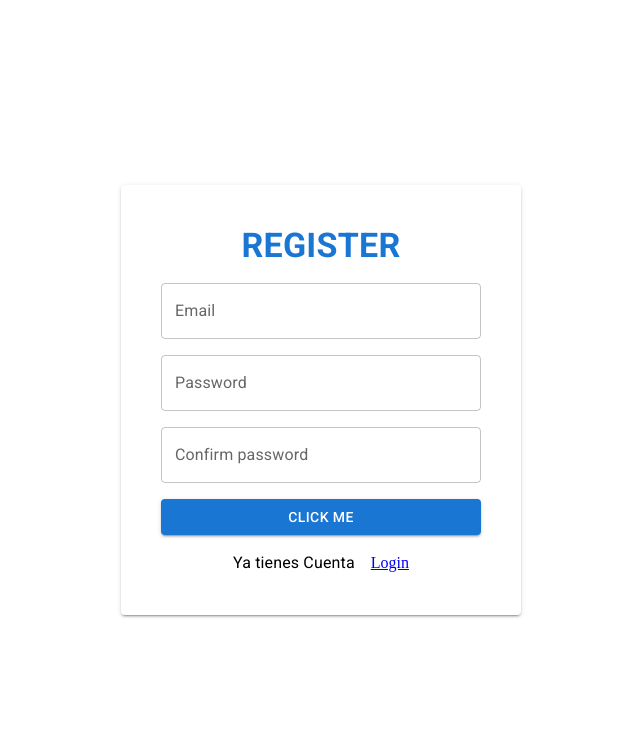
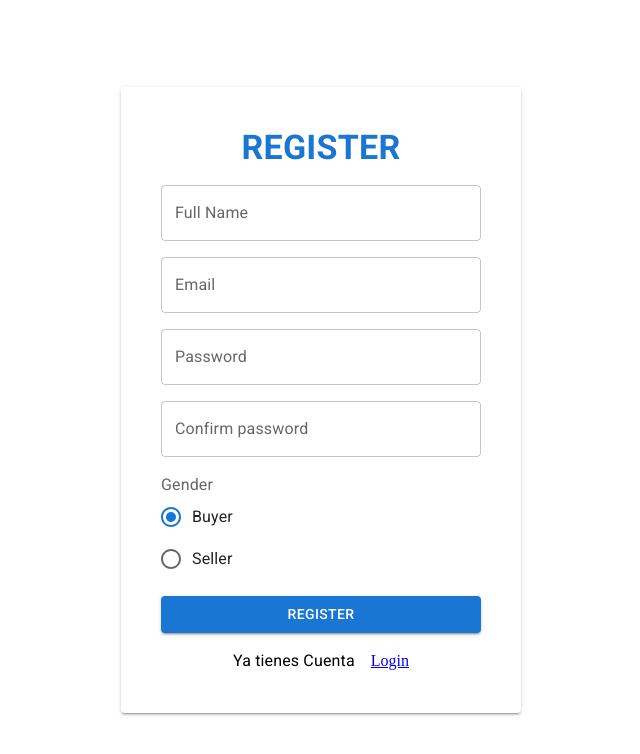
Before and after one commit to sofia-torres-v/Firebase-react, a React (Vite) app: page /Register in a window 1280 px wide. Shown: the top 754 px of the page, without its empty margins (319-959 px from the left). Built offline with nearby package versions, Linux system fonts and the light colour scheme.

Commit message:
ADD: field for the full name and a select to choose to register as a seller or buyer in the form

```diff
--- a/src/components/RegisterScreen/Register.jsx
+++ b/src/components/RegisterScreen/Register.jsx
@@ -1,4 +1,14 @@
-import { Box, Button, Paper, TextField } from "@mui/material";
+import {
+    Box,
+    Button,
+    FormControl,
+    FormControlLabel,
+    FormLabel,
+    Paper,
+    Radio,
+    RadioGroup,
+    TextField,
+} from "@mui/material";
 import { Typography } from "@mui/material";
 import { useState } from "react";
 import { Link, useNavigate } from "react-router-dom";
@@ -6,61 +16,74 @@ import { ToastContainer } from "react-toastify";
 import { toastIt, validateEmail } from "../../utils/utils";
 import { getDocumentByProperty, saveDocument } from "../../actions/actions";
 import moment from "moment";
-import bcrypt from 'bcryptjs';
+import bcrypt from "bcryptjs";
 import CustomLoading from "../common/CustomLoading";
 
-
 const RegisterScreen = () => {
-    const [loading,setLoading] = useState(false);
-    const [formData, setFormData]= useState({
-        email: '',
-        password:'',
-        confirmPassword:'',
-    })
-
-    const navigate = useNavigate()
-    const handleChange =((event)=>{
-        const { name, value }   = event.target;
-        setFormData ({...formData,[name]: value});
+    const [loading, setLoading] = useState(false);
+    const [formData, setFormData] = useState({
+        fullName:'',
+        email: "",
+        password: "",
+        confirmPassword: "",
+        userRole:'buyer'
     });
 
-    const handleRegister = async ()=>{
-        const{ email, password, confirmPassword} = formData;
+    const navigate = useNavigate();
+    const handleChange = (event) => {
+        const { name, value } = event.target;
+        setFormData({ ...formData, [name]: value });
+    };
+
+    const handleRegister = async () => {
+        const { fullName, email, password, userRole, confirmPassword } = formData;
         if (!validateEmail(email)) {
-            toastIt('Ingrese email válido por favor.', 3);
-            return
+            toastIt("Ingrese email válido por favor.", 3);
+            return;
         }
 
-        if (!password || !confirmPassword) {
-            toastIt('Porfavor introduzca todos los campos', 3);
-            return
+        if (!password || !confirmPassword || !fullName) {
+            toastIt("Porfavor introduzca todos los campos", 3);
+            return;
         }
 
-        console.log('funcionó')
+        console.log("funcionó");
         if (password !== confirmPassword) {
-            toastIt('Las contraseñas no coinciden', 3
-            );
+            toastIt("Las contraseñas no coinciden", 3);
             return;
         }
 
         //instalamos bcrypt para encriptar la contraseña
-        bcrypt.hash(password,10, async(err, hash)=>{
+        bcrypt.hash(password, 10, async (err, hash) => {
             if (err) {
-                console.log('Ocurrió un error:',err)
-            }else{
-                const docs = await getDocumentByProperty('Users', 'email', email);
+                console.log("Ocurrió un error:", err);
+            } else {
+                setLoading(true);
+                const docs = await getDocumentByProperty(
+                    "Users",
+                    "email",
+                    email
+                );
                 if (docs.length > 0) {
-                    toastIt('Este usuario ya existe',
-                     2
-                    );
+                    toastIt("Este usuario ya existe", 2);
                     return;
                 }
 
-                setLoading(true);
-                await saveDocument('Users', { email, hash, date: moment().format()})
+                await saveDocument("Users", {
+                    fullName,
+                    email,
+                    hash,
+                    userRole,
+                    date: moment().format(),
+                });
                 setLoading(false);
-                //Redirigiendo al usuarios registrado a Login
-                navigate('/Login')
+                toastIt("Registro exitoso. Redirigiendo a Login.", 1);
+
+                //Para que demore el redirigir y poder ver el mensaje
+                setTimeout(() => {
+                    //Redirigiendo al usuarios registrado a Login
+                    navigate("/Login");
+                }, 3000);
             }
         });
     };
@@ -93,6 +116,16 @@ const RegisterScreen = () => {
                 >
                     Register
                 </Typography>
+
+                <TextField
+                    name="fullName"
+                    fullWidth
+                    value={formData.fullName}
+                    id="email"
+                    label="Full Name"
+                    variant="outlined"
+                    onChange={handleChange}
+                />
                 <TextField
                     name="email"
                     fullWidth
@@ -122,8 +155,34 @@ const RegisterScreen = () => {
                     variant="outlined"
                     onChange={handleChange}
                 />
+
+                <FormControl sx={{alignSelf: 'start'}}>
+                    <FormLabel id="demo-radio-buttons-group-label">
+                        Gender
+                    </FormLabel>
+                    <RadioGroup
+                        name="userRole"
+                        aria-labelledby="demo-radio-buttons-group-label"
+                        defaultValue="buyer"
+                        value={formData.userRole}
+                        onChange={handleChange}
+                    >
+                        <FormControlLabel
+                            value="buyer"
+                            control={<Radio />}
+                            label="Buyer"
+                        />
+
+                        <FormControlLabel
+                            value="seller"
+                            control={<Radio />}
+                            label="Seller"
+                        />
+                    </RadioGroup>
+                </FormControl>
+
                 <Button fullWidth variant="contained" onClick={handleRegister}>
-                    Click me
+                    Register
                 </Button>
                 <Box
                     sx={{
```
